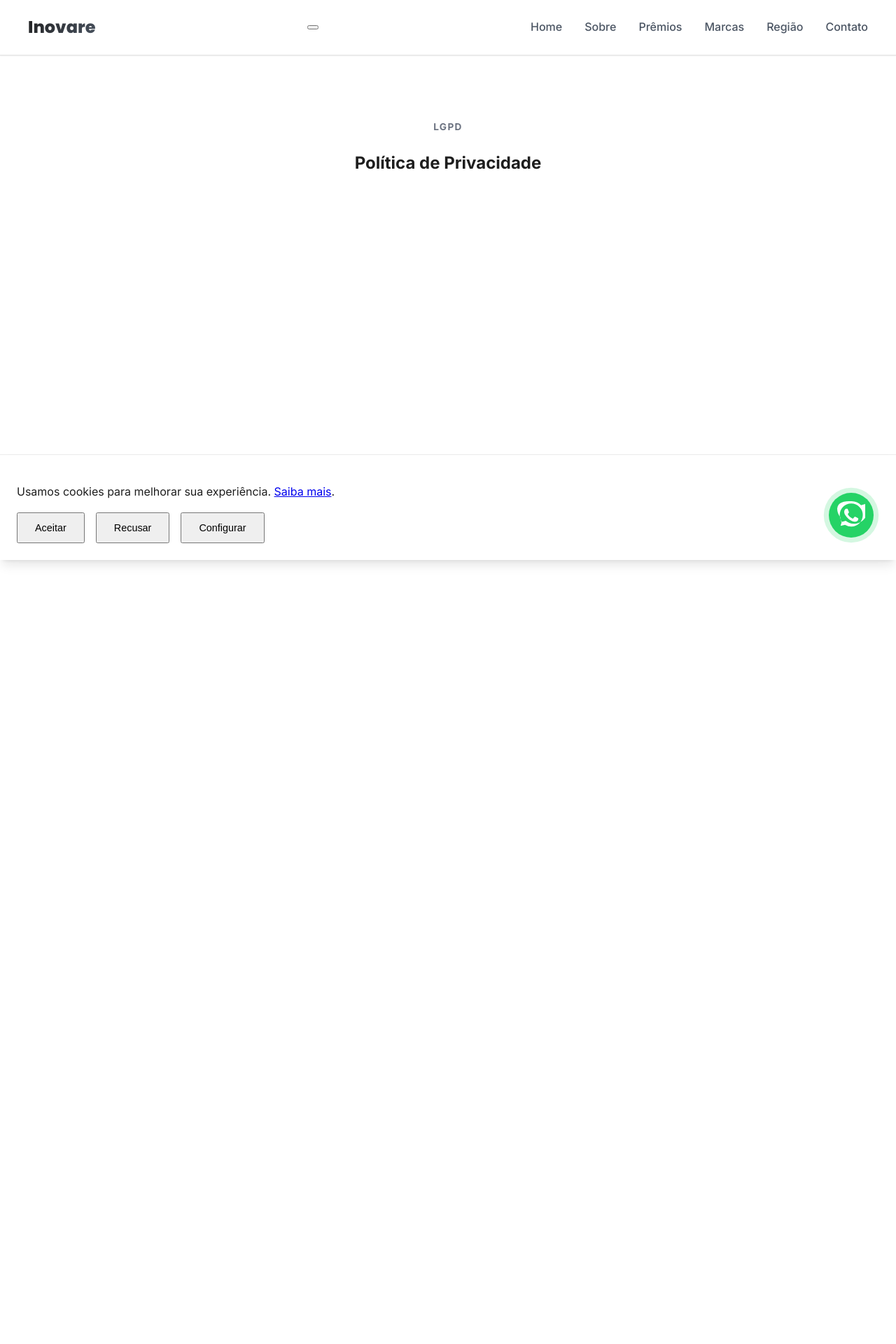
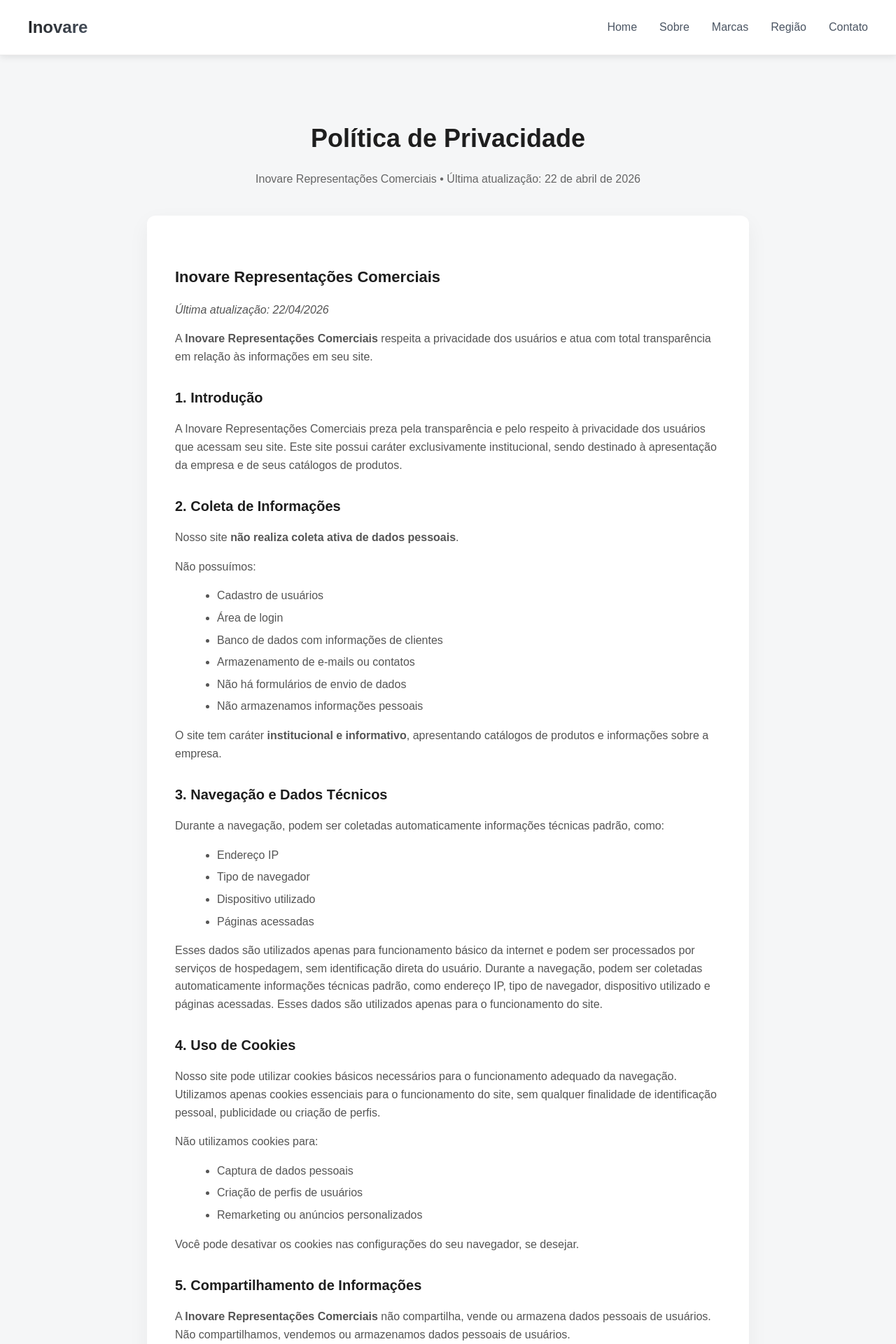
Before and after one commit to rafaelcminovare-netizen/site-Inovare, a Flask app: page /privacidade in a window 1280 px wide. Shown: the top 1920 px of the page at 70% size. Run offline with Flask 3, Linux system fonts and the light colour scheme.

Commit message:
alterações antes da ia

```diff
--- a/app.py
+++ b/app.py
@@ -107,8 +107,8 @@ def contato_post():
     return redirect(url_for('home') + '#contato')
 
 if __name__ == '__main__':
-    print('🚀 Iniciando servidor HTTPS Inovare...')
-    print('🌐 Acesse: https://127.0.0.1:5000')
-    print('⚠️  Certificado auto-assinado: prossiga no navegador.')
+    print('🚀 Iniciando servidor HTTP Inovare...')
+    print('🌐 Acesse: http://127.0.0.1:5000')
+    print('✅ Servidor HTTP pronto (sem avisos de certificado).')
     print('🛑 Ctrl+C para parar')
-    app.run(debug=True, host='127.0.0.1', port=5000, ssl_context='adhoc')
+    app.run(debug=True, host='127.0.0.1', port=5000)
--- a/templates/privacidade.html
+++ b/templates/privacidade.html
@@ -1,59 +1,163 @@
-{% extends 'base.html' %}
+<!DOCTYPE html>
+<html lang="pt-br">
+<head>
+  <meta charset="UTF-8">
+  <title>Política de Privacidade - Inovare</title>
+  <link rel="stylesheet" href="{{ url_for('static', filename='css/style.css') }}">
+  <style>
+    body {
+      font-family: Arial, sans-serif;
+      background: #f5f6f7;
+      margin: 0;
+    }
 
-{% block content %}
-<section class="section single-page" id="privacidade">
-  <div class="container">
-    <div class="section-header">
-      <span class="section-tag">LGPD</span>
-      <h1>Política de Privacidade</h1>
+    .privacy-container {
+      max-width: 900px;
+      margin: 0 auto;
+      padding: 60px 20px;
+    }
+
+    .privacy-title {
+      text-align: center;
+      font-size: 36px;
+      font-weight: 700;
+      margin-bottom: 10px;
+    }
+
+    .privacy-subtitle {
+      text-align: center;
+      color: #666;
+      margin-bottom: 40px;
+    }
+
+    .privacy-card {
+      background: #ffffff;
+      border-radius: 12px;
+      padding: 40px;
+      box-shadow: 0 10px 30px rgba(0,0,0,0.05);
+    }
+
+    .privacy-card h2 {
+      font-size: 22px;
+      margin-top: 30px;
+      margin-bottom: 10px;
+    }
+
+    .privacy-card h3 {
+      font-size: 20px;
+      margin-top: 30px;
+      margin-bottom: 10px;
+    }
+
+    .privacy-card p {
+      color: #555;
+      line-height: 1.6;
+    }
+
+    .privacy-card ul {
+      margin-left: 20px;
+      margin-top: 10px;
+    }
+
+    .privacy-card li {
+      margin-bottom: 6px;
+      color: #555;
+    }
+
+    .site-header {
+      background: white;
+      box-shadow: 0 2px 10px rgba(0,0,0,0.1);
+    }
+  </style>
+</head>
+
+<body>
+  <header class="site-header">
+    <div class="container header-inner">
+      <a href="{{ url_for('home') }}" class="brand">Inovare</a>
+      <nav class="nav-links">
+        <a href="{{ url_for('home') }}">Home</a>
+        <a href="/#sobre">Sobre</a>
+        <a href="/#marcas">Marcas</a>
+        <a href="/#regiao">Região</a>
+        <a href="/#contato">Contato</a>
+      </nav>
     </div>
-    <div class="content-grid">
-      <div class="content-main animate-fade">
-        <h2>1. Introdução</h2>
-        <p>A Inovare Representações Comerciais respeita a privacidade de seus usuários e está comprometida em proteger seus dados pessoais de acordo com a Lei Geral de Proteção de Dados Pessoais (LGPD - Lei 13.709/2018).</p>
+  </header>
 
-        <h2>2. Dados Coletados</h2>
-        <p>Coletamos os seguintes dados:</p>
+  <main class="privacy-page">
+    <section class="privacy-container">
+      <h1 class="privacy-title">Política de Privacidade</h1>
+      <p class="privacy-subtitle">
+        Inovare Representações Comerciais • Última atualização: 22 de abril de 2026
+      </p>
+
+      <div class="privacy-card">
+        <h2>Inovare Representações Comerciais</h2>
+        <p><em>Última atualização: 22/04/2026</em></p>
+
+        <p>A <strong>Inovare Representações Comerciais</strong> respeita a privacidade dos usuários e atua com total transparência em relação às informações em seu site.</p>
+
+        <h3>1. Introdução</h3>
+        <p>A Inovare Representações Comerciais preza pela transparência e pelo respeito à privacidade dos usuários que acessam seu site. Este site possui caráter exclusivamente institucional, sendo destinado à apresentação da empresa e de seus catálogos de produtos.</p>
+
+        <h3>2. Coleta de Informações</h3>
+        <p>Nosso site <strong>não realiza coleta ativa de dados pessoais</strong>.</p>
+        <p>Não possuímos:</p>
         <ul>
-          <li><strong>Dados do formulário de contato</strong>: Nome, email, telefone, mensagem</li>
-          <li><strong>Cookies</strong>: Preferências de navegação, aceitação de cookies</li>
-          <li><strong>Dados de uso</strong>: IP, navegador, páginas visitadas (anônimos)</li>
+          <li>Cadastro de usuários</li>
+          <li>Área de login</li>
+          <li>Banco de dados com informações de clientes</li>
+          <li>Armazenamento de e-mails ou contatos</li>
+          <li>Não há formulários de envio de dados</li>
+          <li>Não armazenamos informações pessoais</li>
         </ul>
+        <p>O site tem caráter <strong>institucional e informativo</strong>, apresentando catálogos de produtos e informações sobre a empresa.</p>
 
-        <h2>3. Finalidade dos Dados</h2>
-        <p>Os dados são utilizados para:</p>
+        <h3>3. Navegação e Dados Técnicos</h3>
+        <p>Durante a navegação, podem ser coletadas automaticamente informações técnicas padrão, como:</p>
         <ul>
-          <li>Responder contatos e solicitações comerciais</li>
-          <li>Melhorar a experiência do site</li>
-          <li>Envio de informações relevantes (com consentimento)</li>
+          <li>Endereço IP</li>
+          <li>Tipo de navegador</li>
+          <li>Dispositivo utilizado</li>
+          <li>Páginas acessadas</li>
         </ul>
+        <p>Esses dados são utilizados apenas para funcionamento básico da internet e podem ser processados por serviços de hospedagem, sem identificação direta do usuário. Durante a navegação, podem ser coletadas automaticamente informações técnicas padrão, como endereço IP, tipo de navegador, dispositivo utilizado e páginas acessadas. Esses dados são utilizados apenas para o funcionamento do site.</p>
 
-        <h2>4. Cookies</h2>
-        <p>Utilizamos cookies essenciais para funcionamento e analíticos para melhoria. Você pode gerenciar via banner de consentimento.</p>
+        <h3>4. Uso de Cookies</h3>
+        <p>Nosso site pode utilizar cookies básicos necessários para o funcionamento adequado da navegação. Utilizamos apenas cookies essenciais para o funcionamento do site, sem qualquer finalidade de identificação pessoal, publicidade ou criação de perfis.</p>
+        <p>Não utilizamos cookies para:</p>
+        <ul>
+          <li>Captura de dados pessoais</li>
+          <li>Criação de perfis de usuários</li>
+          <li>Remarketing ou anúncios personalizados</li>
+        </ul>
+        <p>Você pode desativar os cookies nas configurações do seu navegador, se desejar.</p>
 
-        <h2>5. Compartilhamento</h2>
-        <p>Não compartilhamos dados com terceiros sem consentimento, exceto obrigações legais.</p>
+        <h3>5. Compartilhamento de Informações</h3>
+        <p>A <strong>Inovare Representações Comerciais</strong> não compartilha, vende ou armazena dados pessoais de usuários. Não compartilhamos, vendemos ou armazenamos dados pessoais de usuários.</p>
 
-        <h2>6. Direitos do Titular (LGPD Art. 18)</h2>
-        <p>Você pode:</p>
-        <ul>
-          <li>Confirmar existência de dados</li>
-          <li>Acessar dados</li>
-          <li>Corrigir dados incompletos</li>
-          <li>Anonimizar/portabilidade</li>
-          <li>Eliminar dados desnecessários</li>
-        </ul>
-        <p><strong>Contato DPO:</strong> dpo@inovare.com.br ou (47) 99651-1021</p>
+        <h3>6. Links no Site</h3>
+        <p>Nosso site pode conter links para catálogos de produtos e páginas externas de fabricantes ou parceiros. Ao acessar esses links, o usuário estará sujeito às políticas e condições dessas páginas. Nosso site pode conter links para catálogos de produtos e páginas externas de fabricantes ou parceiros. Ao acessá-los, o usuário estará sujeito às políticas dessas plataformas.</p>
 
-        <h2>7. Segurança</h2>
-        <p>Utilizamos HTTPS, criptografia e práticas seguras para proteger dados.</p>
+        <h3>7. Segurança</h3>
+        <p>Mesmo não realizando coleta de dados pessoais, adotamos boas práticas para garantir um ambiente seguro e confiável para navegação. Adotamos boas práticas para manter o ambiente seguro, estável e confiável para navegação.</p>
 
-        <h2>8. Atualizações</h2>
-        <p>Esta política pode ser atualizada. Versão: Jan 2025.</p>
+        <h3>8. Direitos do Usuário</h3>
+        <p>Caso, no futuro, haja qualquer tipo de coleta de dados, os direitos previstos na Lei Geral de Proteção de Dados (Lei nº 13.709/2018 - LGPD) serão integralmente respeitados.</p>
 
-        <a href="#contato" class="button button-primary">Fale conosco sobre dados</a>
+        <h3>9. Alterações nesta Política</h3>
+        <p>Esta Política de Privacidade pode ser atualizada a qualquer momento para refletir mudanças no site ou adequações legais. Esta política pode ser atualizada a qualquer momento para refletir melhorias ou adequações legais.</p>
+
+        <p>Ao utilizar nosso site, você concorda com os termos desta Política de Privacidade. Ao continuar a navegação neste site, o usuário declara estar ciente destes termos.</p>
       </div>
-    </div>
-  </div>
-</section>
-{% endblock %}
+
+      <div style="text-align: center; margin-top: 40px;">
+        <a href="{{ url_for('home') }}" class="button button-primary" style="display: inline-block; padding: 15px 30px; background: #007bff; color: white; text-decoration: none; border-radius: 8px;">Voltar ao site</a>
+      </div>
+    </section>
+  </main>
+
+  <script src="{{ url_for('static', filename='js/script.js') }}"></script>
+</body>
+</html>
```
Also changed, not shown: TODO.md (+7 -7 lines).
